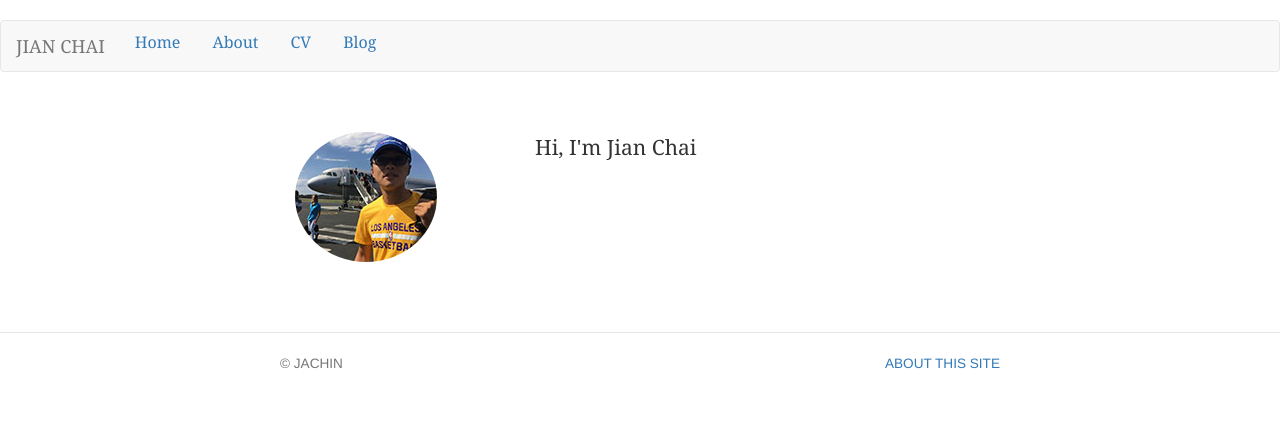
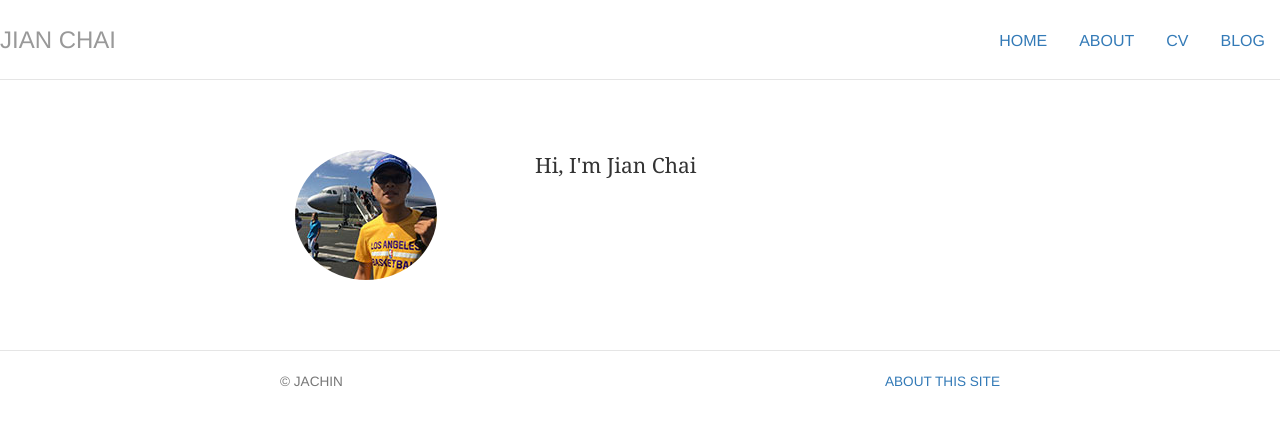
Before and after one commit to jachinchai/jachinchai.github.io, a Jekyll site: the page built from index.html, in a window 1280 px wide. Shown: the top 426 px of the page. Built offline with Jekyll 4.4.1, drawn with Linux system fonts in a browser that asks for light colours; nearby versions of some CDN libraries.

Commit message:
Update default.html

```diff
--- a/_layouts/default.html
+++ b/_layouts/default.html
@@ -11,18 +11,15 @@
 			{% include analytics.html %}
 		</head>
 		<body>
-			<nav role="navigation" class="navbar navbar-default">
-				<div class="navbar-header">
-       				<a class="navbar-brand navbar-center" href="#">JIAN CHAI</a>
-				</div>
-				<ul class="nav nav-pills">
-	        			<li><a href="/">Home</a></li>
+			<div class="header">
+				<ul class="nav nav-pills pull-right">
+					<li><a href="/">Home</a></li>
 		        		<li><a href="/about">About</a></li>
 	        			<li><a href="/cv">CV</a></li>
 	        			<li><a href="/blog">Blog</a></li>
-	    			</ul>
-
-			</nav>
+				</ul>
+				<h3 class="text-muted"><a href="/">JIAN CHAI</a></h3>
+			</div> <!-- /header -->
 
 			<div class="container">
 
```
